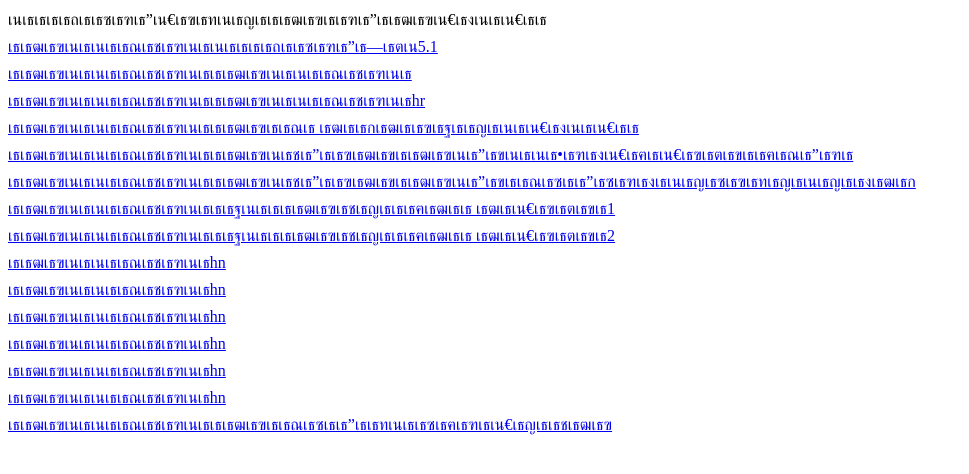
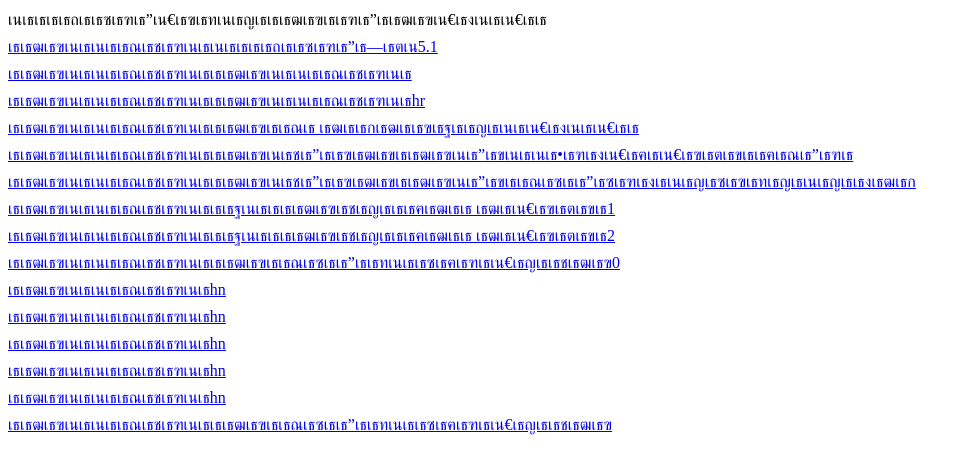
Before and after one commit to meen6767/meen6767, a plain HTML site: page index.html in a window 1280 px wide. Shown: the whole page, without its empty margins (0-969 px from the left). Drawn offline with Linux system fonts and the light colour scheme.

Commit message:
Update link text for background document command

```diff
--- a/index.html
+++ b/index.html
@@ -13,7 +13,7 @@
       <a href="5.9.html" target=_blank>การใช้คำสั่งการแสดงรายการโดยกำหนดหัวข้อหรือข้อความ</a><br>
       <a href="6.2.html" target=_blank>การใช้คำสั่งคะแนนการสอบกลางภาคเรียน1</a><br>
       <a href="6.3.html" target=_blank>การใช้คำสั่งคะแนนการสอบกลางภาคเรียน2</a><br>
-      <a href="6.6.html" target=_blank>การใช้คำสั่งhn</a><br>
+      <a href="6.6.html" target=_blank>การใช้คำสั่งการกำหนดพื้นหลังเอกสาร0</a><br>
       <a href="6.8.html" target=_blank>การใช้คำสั่งhn</a><br>
       <a href="7.0.html" target=_blank>การใช้คำสั่งhn</a><br>
       <a href="tanaton1.html" target=_blank>การใช้คำสั่งhn</a><br>
```
